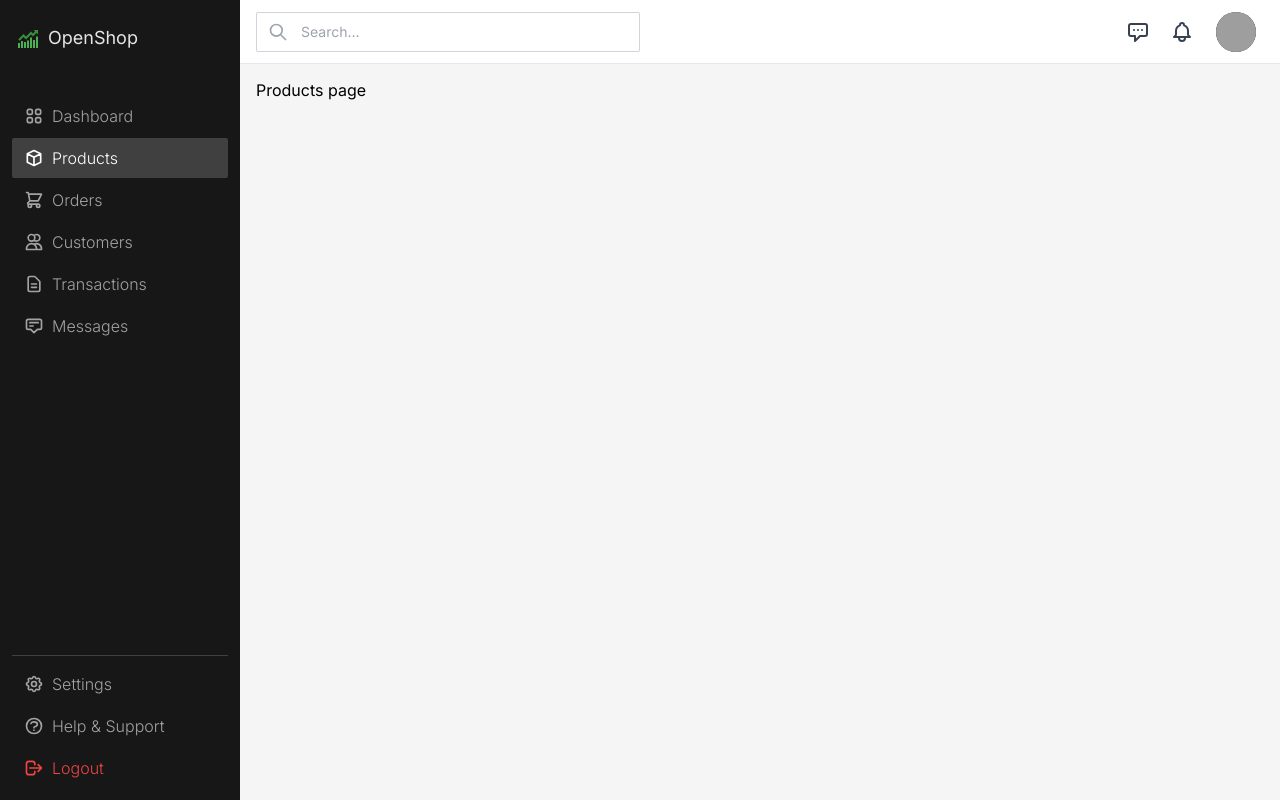
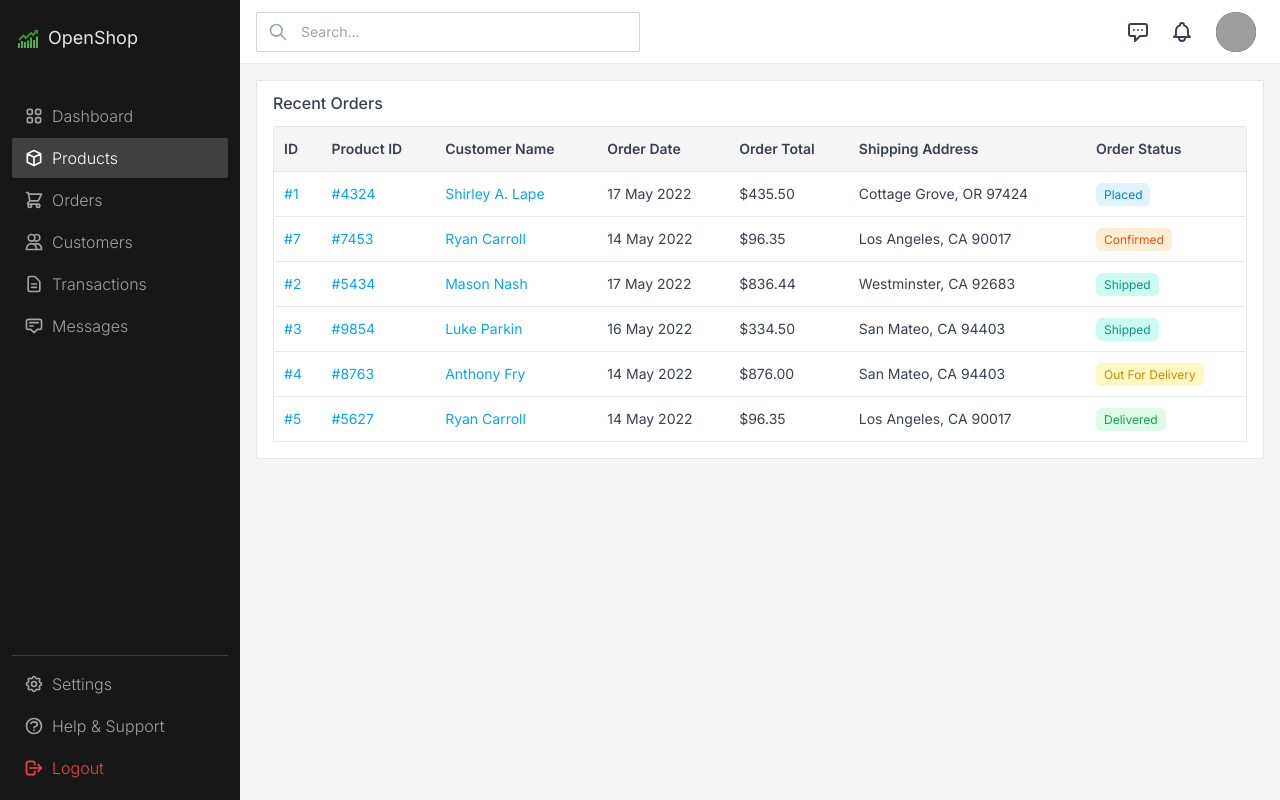
Before and after one commit to walterfoliveira/LIB_Backend_RWFood, a React (Create React App) app in the folder rwfood/: page /products in a window 1280 px wide. Built offline with nearby package versions, Linux system fonts and the light colour scheme; grey boxes are pictures that could not be loaded.

Commit message:
Ajuste na telade Product, Titulo do Sistema

```diff
--- a/rwfood/public/index.html
+++ b/rwfood/public/index.html
@@ -1,13 +1,16 @@
 <!DOCTYPE html>
 <html lang="en">
+
 <head>
     <meta charset="utf-8" />
     <meta name="viewport" content="width=device-width, initial-scale=1" />
     <meta name="description" content="Web site created using create-react-app" />
-        <title>React App</title>
+    <title>RW Consultoria - Food</title>
 </head>
+
 <body>
     <noscript>You need to enable JavaScript to run this app.</noscript>
     <div id="root"></div>
 </body>
+
 </html>
--- a/rwfood/src/pages/Products.jsx
+++ b/rwfood/src/pages/Products.jsx
@@ -1,5 +1,12 @@
 import React from 'react'
+import RecentOrders from '../components/RecentOrders'
 
 export default function Products() {
-	return <div>Products page</div>
+    return (
+        <div>
+            <div className="flex flex-row gap-4 w-full">
+                <RecentOrders />
+            </div>
+        </div>
+    )
 }
```
Lines whose indentation alone changed are shown as unchanged.
